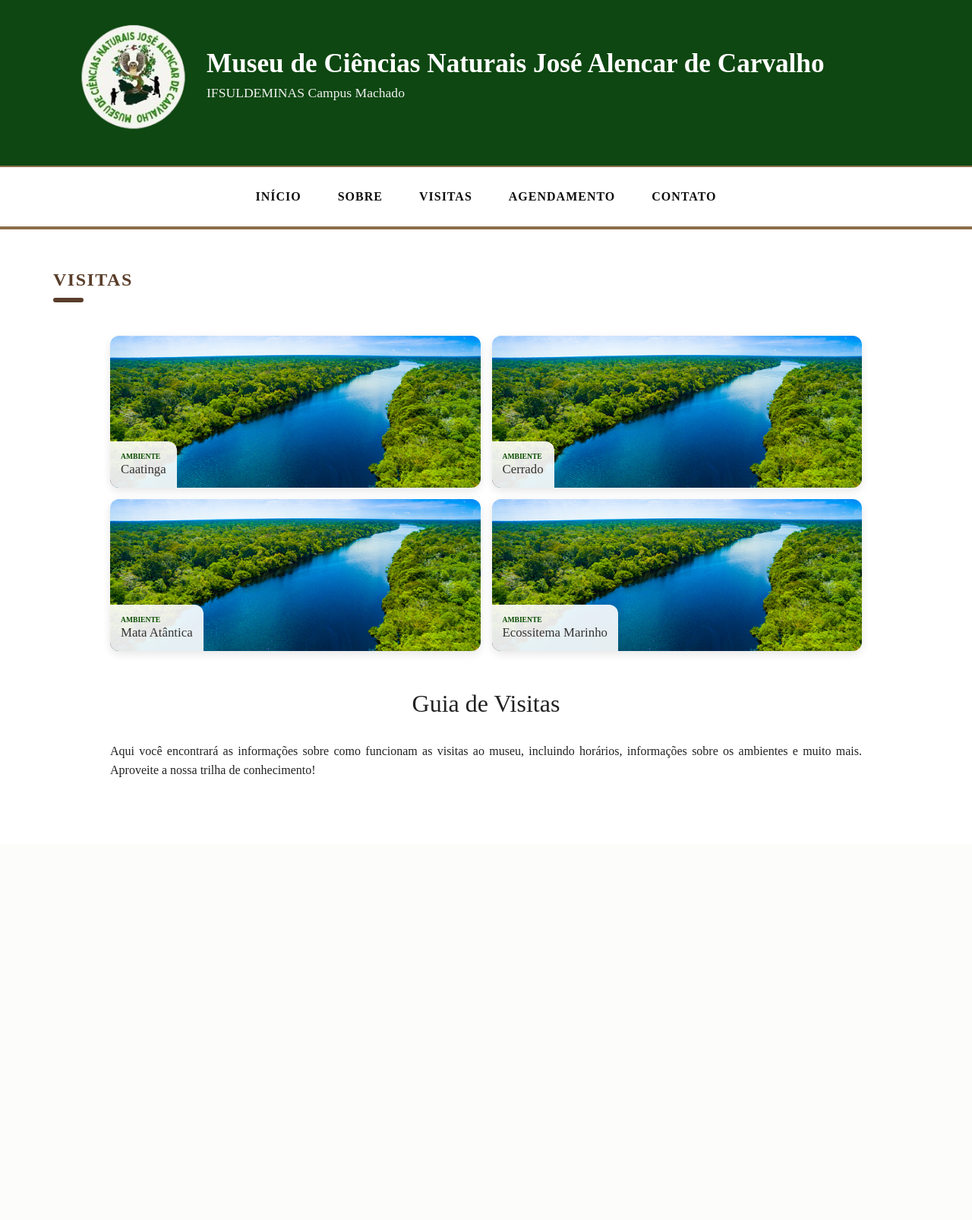
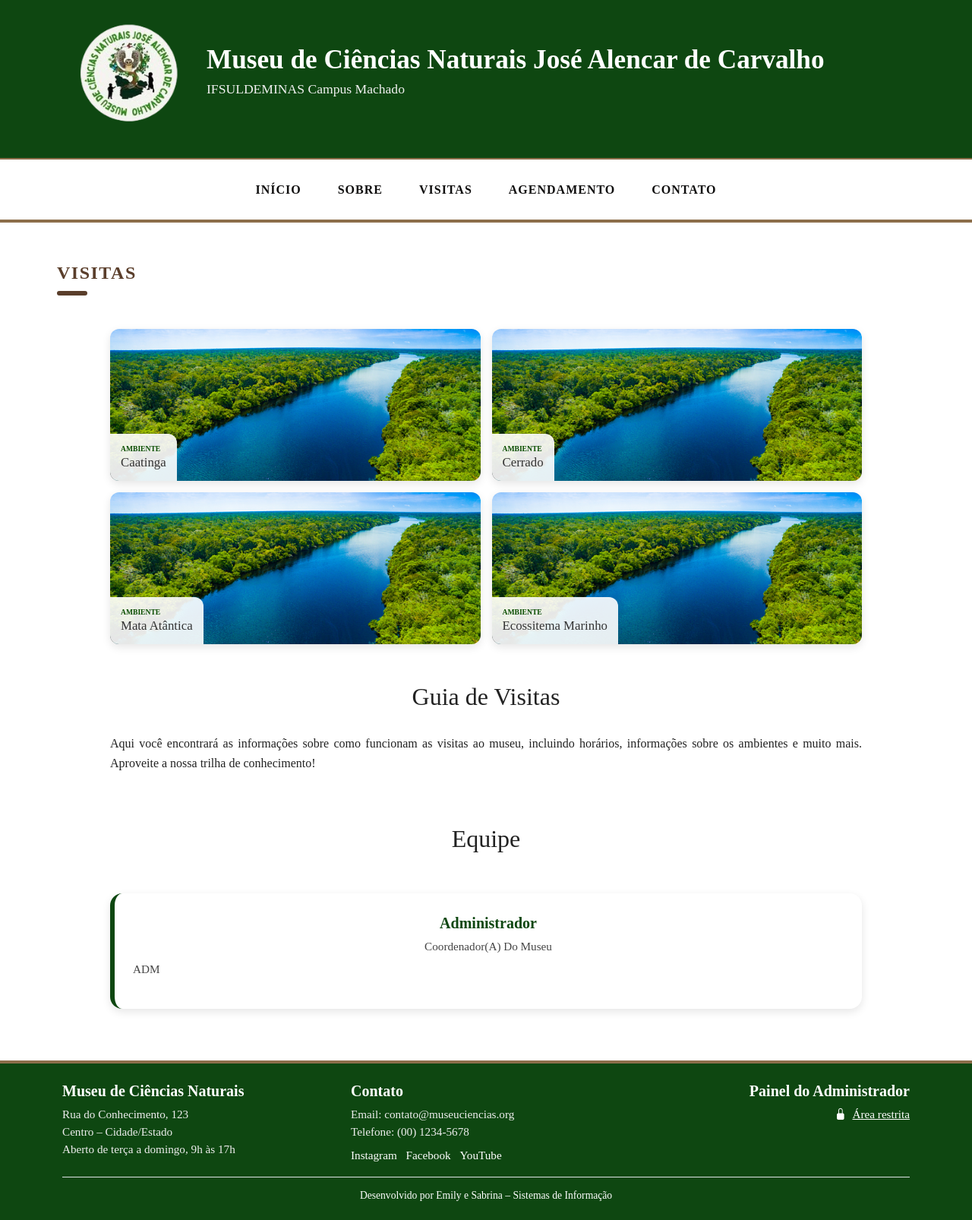
Before and after one commit to emily-180/ProjetoMuseu, a PHP site: page /views/visitas.php in a window 1280 px wide. Shown: the whole page at 76% size. Before the commit the page ends 1023 px from the top, so only its background shows below. Run offline with PHP 8.4, Linux system fonts and the light colour scheme; data comes from the database, SQL or seed files in the repository.

Commit message:
commit 4 emily

```diff
--- a/routerAuth.php
+++ b/routerAuth.php
@@ -1,4 +1,5 @@
 <?php
+
 require_once __DIR__ . '/config/conexao.php';
 require_once __DIR__ . '/controllers/Autenticacao.php';
 
--- a/static/css/main.css
+++ b/static/css/main.css
@@ -112,6 +112,7 @@ body {
     letter-spacing: 1.5px;
     font-size: 1.5rem;
     text-transform: uppercase;
+    margin-left:5px;
 
   }
 
--- a/static/css/visitas.css
+++ b/static/css/visitas.css
@@ -74,3 +74,50 @@
     font-size: 1rem;
     line-height: 1.6;
 }
+.equipe-lista {
+  display: grid;
+  grid-template-columns: repeat(auto-fit, minmax(250px, 1fr));
+  gap: 1.5rem;
+  margin-top: 2rem;
+}
+
+.membro-card {
+  background-color: #ffffff;
+  border-radius: 16px;
+  padding: 1.5rem;
+  box-shadow: 0 4px 12px rgba(0,0,0,0.1);
+  transition: transform 0.3s ease, box-shadow 0.3s ease;
+  display: flex;
+  flex-direction: column;
+  justify-content: space-between;
+  border-left: 6px solid #0e4711;
+  text-align: center;
+}
+
+.membro-card:hover {
+  transform: translateY(-6px);
+  box-shadow: 0 10px 24px rgba(0,0,0,0.12);
+}
+
+.membro-card strong {
+  font-size: 1.25rem;
+  color: #0e4711;
+  margin-bottom: 0.3rem;
+}
+
+.membro-card .perfil {
+  font-size: 0.95rem;
+  font-weight: 500;
+  color: #444;
+  margin-bottom: 0.5rem;
+  text-transform: capitalize;
+}
+
+.membro-card p {
+  font-size: 0.95rem;
+  color: #444;
+  line-height: 1.5;
+  text-align: justify;
+  white-space: pre-wrap;
+  margin-top: auto;
+}
--- a/static/validaAgendamento.php
+++ b/static/validaAgendamento.php
@@ -1,6 +1,6 @@
 <?php
-require_once __DIR__ . '/../config/conexao.php';       // Inclui conexão
-require_once __DIR__ . '/../controllers/AgendamentoController.php';  // Inclui controller
+require_once __DIR__ . '/../config/conexao.php';
+require_once __DIR__ . '/../controllers/AgendamentoController.php';
 
 $controller = new AgendamentoController($pdo);
 $controller->salvar();
--- a/views/includes/footer.php
+++ b/views/includes/footer.php
@@ -9,13 +9,13 @@
 </head>
 <body>
     <footer class="custom-footer mt-5">
-        <div class="container py-4 d-flex flex-column flex-md-row justify-content-between">
-            <div class="footer-left">
+    <div class="container py-4">
+      <div class="row">
+        <div class="col-12 col-md-4 mb-4 mb-md-0">
           <h5>Museu de Ciências Naturais</h5>
           <p>Rua do Conhecimento, 123<br>Centro – Cidade/Estado<br>Aberto de terça a domingo, 9h às 17h</p>
         </div>
-
-            <div class="footer-right">
+        <div class="col-12 col-md-4 mb-4 mb-md-0">
           <h5>Contato</h5>
           <p>Email: contato@museuciencias.org<br>Telefone: (00) 1234-5678</p>
           <div class="social-icons mt-2">
@@ -24,16 +24,17 @@
             <a href="#">YouTube</a>
           </div>
         </div>
-
-            <div class="footer-center text-md-center mt-4 mt-md-0">
+        <div class="col-12 col-md-4 text-md-end">
           <h5>Painel do Administrador</h5>
-                <a class="text-white" href="/ProjetoMuseu/routerAuth.php?page=login"><i class="bi bi-lock-fill me-2"></i>Área restrita</a>
+          <a class="text-white" href="/ProjetoMuseu/routerAuth.php?page=login">
+            <i class="bi bi-lock-fill me-2"></i>Área restrita
+          </a>
         </div>
       </div>
-        <div class="container text-center border-top pt-3 mt-3">
+      <div class="text-center border-top pt-3 mt-3">
         <h6 class="mb-0">Desenvolvido por Emily e Sabrina – Sistemas de Informação</h6>
       </div>
-    </footer>
+    </div>
 
 </body>
 </html>
--- a/views/includes/header.php
+++ b/views/includes/header.php
@@ -1,9 +1,10 @@
 <!DOCTYPE html>
-<html lang="en">
+<html lang="pt-br">
 <head>
-    <meta charset="UTF-8">
-    <meta name="viewport" content="width=device-width, initial-scale=1.0">
+  <meta charset="UTF-8" />
+  <meta name="viewport" content="width=device-width, initial-scale=1.0" />
   <title>Museu IFSULDEMINAS</title>
+
   <link href="https://cdn.jsdelivr.net/npm/bootstrap@5.3.3/dist/css/bootstrap.min.css" rel="stylesheet">
   <link href="https://cdn.jsdelivr.net/npm/bootstrap-icons@1.10.5/font/bootstrap-icons.css" rel="stylesheet">
   <link rel="stylesheet" href="/ProjetoMuseu/static/css/main.css">
@@ -11,16 +12,16 @@
   <?php if(isset($pagina_css)): ?>
     <link rel="stylesheet" href="/ProjetoMuseu/static/css/<?php echo $pagina_css; ?>">
   <?php endif; ?>
-
 </head>
 <body>
+
   <header class="custom-header">
     <div class="container py-4">
-            <div class="row align-items-center">
-                <div class="col-md-2 text-center text-md-start">
-                    <img src="/ProjetoMuseu/static/imagens/logo.png" alt="Logo do Museu" class="logo-museu">
+      <div class="row align-items-center text-center text-md-start">
+        <div class="col-12 col-md-2 mb-3 mb-md-0">
+          <img src="/ProjetoMuseu/static/imagens/logo.png" alt="Logo do Museu" class="logo-museu img-fluid">
         </div>
-                <div class="col-md-10 text-center text-md-start">
+        <div class="col-12 col-md-10">
           <h1 class="nome-museu mb-1">Museu de Ciências Naturais José Alencar de Carvalho</h1>
           <p class="slogan-museu mb-0">IFSULDEMINAS Campus Machado</p>
         </div>
@@ -30,14 +31,15 @@
     <div class="green-space"></div>
 
     <nav class="custom-navbar">
-            <div class="container d-flex justify-content-center flex-wrap gap-3">
-                <a href="/ProjetoMuseu/index.php" class="nav-link-custom">INÍCIO</a>
-                <a href="/ProjetoMuseu/views/sobre.php" class="nav-link-custom">SOBRE</a>
-                <a href="/ProjetoMuseu/views/visitas.php" class="nav-link-custom">VISITAS</a>
-                <a href="/ProjetoMuseu/views/agendamento.php" class="nav-link-custom">AGENDAMENTO</a>
-                <a href="/ProjetoMuseu/views/contato.php" class="nav-link-custom">CONTATO</a>
+      <div class="container d-flex flex-wrap justify-content-center gap-3">
+        <a href="/ProjetoMuseu/index.php" class="nav-link-custom">Início</a>
+        <a href="/ProjetoMuseu/views/sobre.php" class="nav-link-custom">Sobre</a>
+        <a href="/ProjetoMuseu/views/visitas.php" class="nav-link-custom">Visitas</a>
+        <a href="/ProjetoMuseu/views/agendamento.php" class="nav-link-custom">Agendamento</a>
+        <a href="/ProjetoMuseu/views/contato.php" class="nav-link-custom">Contato</a>
       </div>
     </nav>
   </header>
+
 </body>
 </html>
--- a/views/visitas.php
+++ b/views/visitas.php
@@ -1,6 +1,12 @@
 <?php
 $pagina_css = 'visitas.css';
+
 require "includes/header.php";
+require_once __DIR__ . '/../config/conexao.php';
+require_once __DIR__ . '/../models/MembroModel.php';
+
+$membroModel = new Membro($pdo);
+$membros = $membroModel->listar();
 ?>
 
 <main class="container my-5 position-relative pt-5">
@@ -47,4 +53,25 @@ require "includes/header.php";
       <h2 class="titulo">Guia de Visitas</h2>
       <p class="texto-guia">Aqui você encontrará as informações sobre como funcionam as visitas ao museu, incluindo horários, informações sobre os ambientes e muito mais. Aproveite a nossa trilha de conhecimento!</p>
     </div>
+
+   <h2 class="titulo mt-5">Equipe</h2>
+    <div class="equipe-lista">
+      <?php if (!empty($membros)): ?>
+        <?php foreach ($membros as $membro): ?>
+          <div class="membro-card">
+            <strong><?= htmlspecialchars($membro['nome']) ?></strong>
+            <span class="perfil"><?= htmlspecialchars($membro['perfil']) ?></span>
+            <p><?= nl2br(htmlspecialchars($membro['sobre'])) ?></p>
+          </div>
+        <?php endforeach; ?>
+      <?php else: ?>
+        <p>Nenhum membro cadastrado.</p>
+      <?php endif; ?>
+    </div>
+
+
 </main>
+
+<?php
+require "includes/footer.php";
+?>
```
Also changed, not shown: static/css/agendamento.css (+25 -12 lines), views/gerenciamento/gerenciamento.php (+6 -1 lines). Lines whose indentation alone changed are shown as unchanged.
